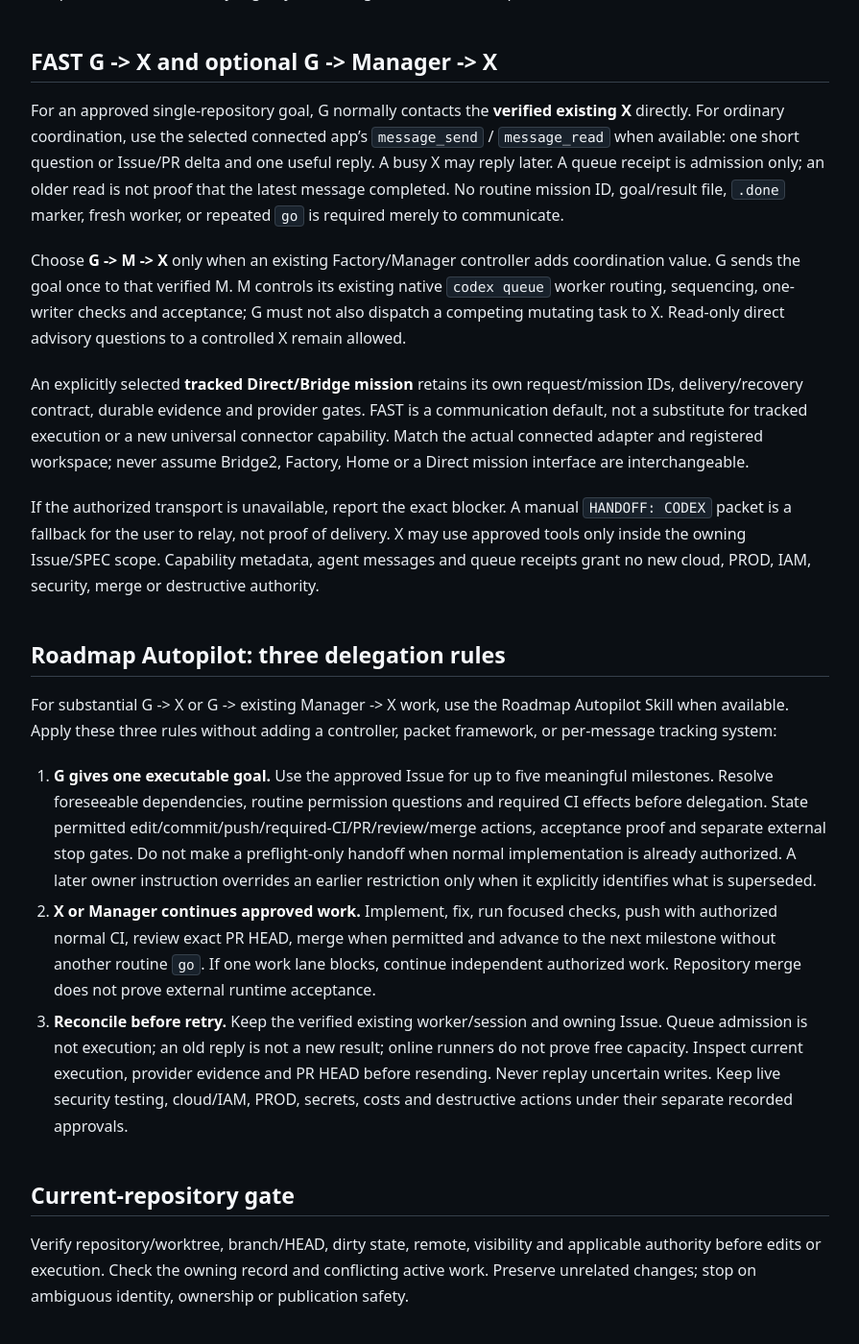
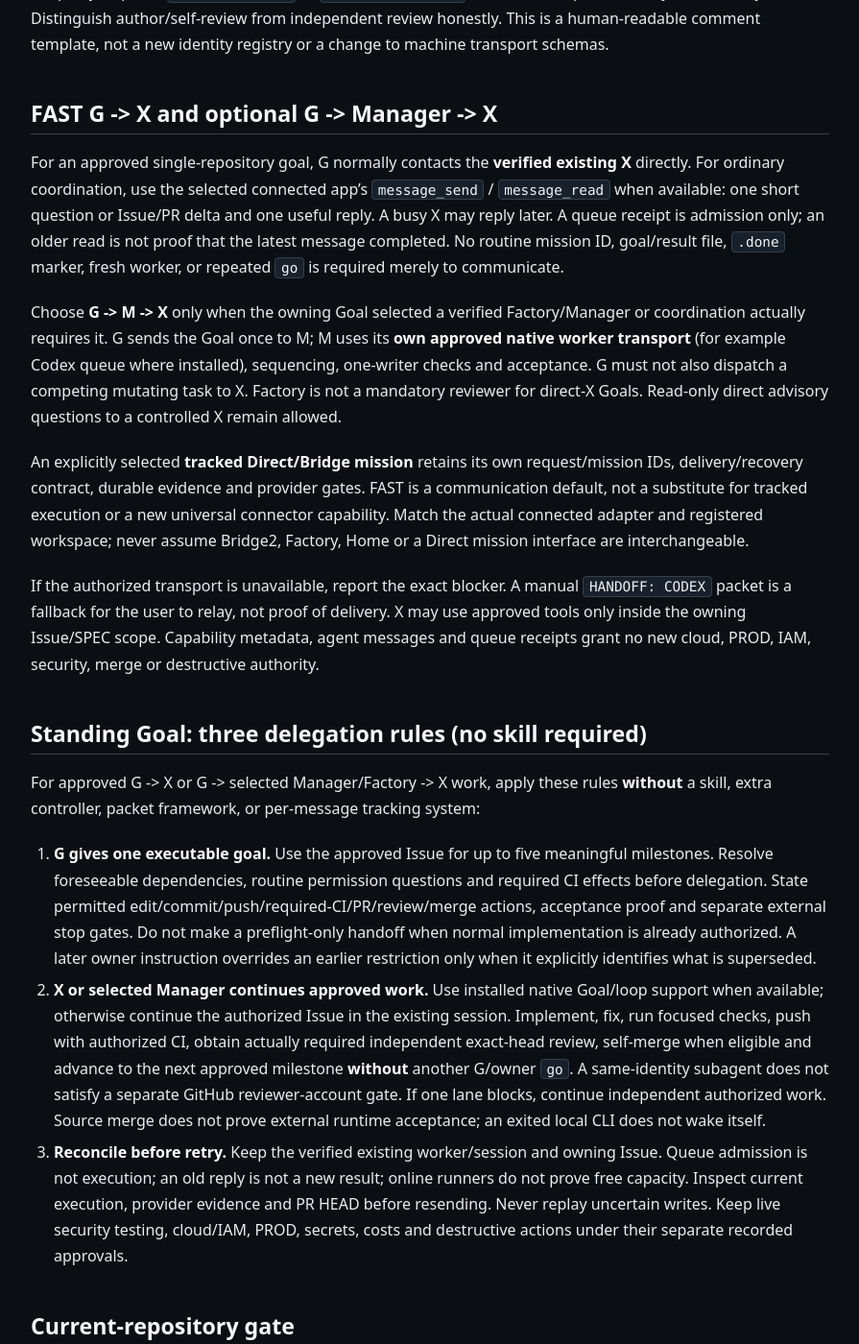
Before and after one commit to amitkarpe/agent-os, a Jekyll site: the page built from kb/playbooks/integrations/chatgpt-codex-collaboration-protocol.md, in a window 1280 px wide and 1400 px high, scrolled down 3938 px. Shown: the whole window at 96% size, without its empty margins (192-1087 px from the left). Built offline with Jekyll 4.4.1, drawn with Linux system fonts in a browser that asks for light colours; some of the changed text lies outside the part shown.

Commit message:
docs: simplify G-X collaboration and conditional loading (#61)
Owner-directed source-only consolidation. Preserve repo-specific authorization, technical runtime protocols, and actual load-proof requirements.

````diff
--- a/kb/playbooks/integrations/chatgpt-codex-collaboration-protocol.md
+++ b/kb/playbooks/integrations/chatgpt-codex-collaboration-protocol.md
@@ -1,17 +1,17 @@
 ---
 type: Playbook
-title: ChatGPT and Codex Collaboration Protocol
-description: Intent-led, evidence-gated delivery through bounded goals, direct worker routing and durable GitHub review.
+title: G and Coding-Agent Collaboration Protocol
+description: One approved Goal, direct or managed agent routing, eligible self-merge and durable evidence without repeated GO.
 status: reviewed
-scope: Public-safe ChatGPT review and Codex repository workflows
+scope: Public-safe G-to-coding-agent collaboration; direct and selected Manager/Factory routes
 confidence: medium
 timestamp: 2026-09-15T10:30:00+08:00
 last_verified: 2026-09-02
 review_after: 2027-03-15
-tags: [chatgpt, codex, github, review, delegation, milestones]
+tags: [chatgpt, coding-agents, github, review, delegation, milestones]
 ---
 
-# ChatGPT and Codex Collaboration Protocol
+# G and Coding-Agent Collaboration Protocol
 
 **Keep the intent. Reduce the duplication.** Use intent-led, evidence-gated
 delivery for software and operations. Repository instructions, operating
@@ -22,8 +22,9 @@
 ## Decision flow
 
 ```text
-owner intent -> G discovery/research -> bounded Issue plan -> applicable approval
--> implementation (G or X) -> exact evidence -> G acceptance
+owner intent -> G discovery/research -> approved GitHub Goal with milestones
+-> one verified X (or selected Manager/Factory -> X) -> implementation and evidence
+-> eligible reviews/merge -> next approved milestone -> final acceptance when required
 ```
 
 G may directly complete authorized, bounded GitHub-only work when delegation
@@ -38,9 +39,9 @@
 | Role | Responsibility |
 | --- | --- |
 | Owner | Gives intent, urgency and boundaries; retains material approval authority. |
-| G / ChatGPT controller | Owns research sufficiency, priority, plan, scope, safety and final acceptance. |
-| X / Codex worker | Supplies environment facts, challenges mismatches, implements the approved goal and returns evidence. |
-| Codex controller / Factory, when selected | Coordinates bounded work without gaining additional authority. |
+| G / ChatGPT controller | Defines the approved Goal, selects one route and reviews when specifically required; not a routine PR checkpoint. |
+| X / existing coding agent | Owns in-scope implementation, diagnosis, proportionate checks, required review, eligible merge and continued milestones. |
+| Factory / Manager, when selected | Owns sequencing, its existing worker(s) and acceptance without gaining additional authority. |
 | Issue/PR | Records the current goal, decisions and handoff; does not replace runtime proof. |
 
 Confirm GitHub writes and worker delivery before reporting success. If a
@@ -100,8 +101,11 @@
 not permission. A closed Issue must not be the only home of enduring intent.
 
 Agent OS owns reusable policy; project contracts retain authority; dotfiles
-retains host profiles/adapters. See [Context Loading Economy](context-loading-economy.md)
-for environment selection, preservation and conditional loading.
+retains host profiles/adapters. A repository `AGENTS.md` or a Markdown link
+**does not automatically load this external playbook**. For relevant G/X
+collaboration, actually retrieve/read it (or use already verified warm context).
+Do not fetch it for unrelated tasks or every turn. See
+[Context Loading Economy](context-loading-economy.md) for conditional loading.
 
 ## GitHub-only ChatGPT exchange
 
@@ -159,10 +163,12 @@
 No routine mission ID, goal/result file, `.done` marker, fresh worker, or
 repeated `go` is required merely to communicate.
 
-Choose **G -> M -> X** only when an existing Factory/Manager controller adds
-coordination value. G sends the goal once to that verified M. M controls its
-existing native `codex queue` worker routing, sequencing, one-writer checks
-and acceptance; G must not also dispatch a competing mutating task to X.
+Choose **G -> M -> X** only when the owning Goal selected a verified
+Factory/Manager or coordination actually requires it. G sends the Goal once
+to M; M uses its **own approved native worker transport** (for example Codex
+queue where installed), sequencing, one-writer checks and acceptance. G must
+not also dispatch a competing mutating task to X. Factory is not a mandatory
+reviewer for direct-X Goals.
 Read-only direct advisory questions to a controlled X remain allowed.
 
 An explicitly selected **tracked Direct/Bridge mission** retains its own
@@ -178,11 +184,11 @@
 Capability metadata, agent messages and queue receipts grant no new cloud,
 PROD, IAM, security, merge or destructive authority.
 
-## Roadmap Autopilot: three delegation rules
+## Standing Goal: three delegation rules (no skill required)
 
-For substantial G -> X or G -> existing Manager -> X work, use the
-Roadmap Autopilot Skill when available. Apply these three rules without
-adding a controller, packet framework, or per-message tracking system:
+For approved G -> X or G -> selected Manager/Factory -> X work, apply these
+rules **without** a skill, extra controller, packet framework, or per-message
+tracking system:
 
 1. **G gives one executable goal.** Use the approved Issue for up to five
    meaningful milestones. Resolve foreseeable dependencies, routine permission
@@ -192,11 +198,15 @@
    normal implementation is already authorized. A later owner instruction
    overrides an earlier restriction only when it explicitly identifies
    what is superseded.
-2. **X or Manager continues approved work.** Implement, fix, run focused
-   checks, push with authorized normal CI, review exact PR HEAD, merge when
-   permitted and advance to the next milestone without another routine
-   `go`. If one work lane blocks, continue independent authorized work.
-   Repository merge does not prove external runtime acceptance.
+2. **X or selected Manager continues approved work.** Use installed native
+   Goal/loop support when available; otherwise continue the authorized Issue
+   in the existing session. Implement, fix, run focused checks, push with
+   authorized CI, obtain actually required independent exact-head review,
+   self-merge when eligible and advance to the next approved milestone **without**
+   another G/owner `go`. A same-identity subagent does not satisfy a separate
+   GitHub reviewer-account gate. If one lane blocks, continue independent
+   authorized work. Source merge does not prove external runtime acceptance;
+   an exited local CLI does not wake itself.
 3. **Reconcile before retry.** Keep the verified existing worker/session and
    owning Issue. Queue admission is not execution; an old reply is not a new
    result; online runners do not prove free capacity. Inspect current execution,
@@ -275,8 +285,10 @@
 
 ## Persistent workers and subagents
 
-Use persistent workers for repository lanes and short-lived helpers for one
-independent research/review question with compact evidence and stop conditions.
+Use the exact existing worker for each repository lane and short-lived
+subagents for bounded independent research/review with evidence and stop
+conditions. Native Goal/loop support depends on the installed agent; a prompt
+alone does not provide a 24-hour runner or automatic process restart.
 Do not duplicate their work, delegate tightly coupled critical-path waiting or
 create same-file concurrent edits. Close completed helpers. Routing/dashboard
 state creates no authority.
@@ -315,7 +327,3 @@
 - [Controller-Worker Goal Execution Framework](../delegation/controller-worker-goal-execution-framework.md)
 - [Completion Notification without Polling](../delegation/completion-notification-without-polling.md)
 - [Knowledge Lifecycle and Publication](../../policies/knowledge-lifecycle-and-publication.md)
-
-## Citations
-
-- [Roadmap Autopilot ChatGPT Skill](https://github.com/amitkarpe/skills/tree/main/skills/roadmap-autopilot)
````
Also changed, not shown: AGENTS.md (+8 -0 lines).
